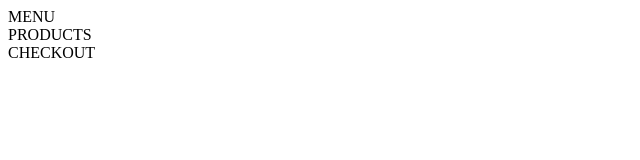
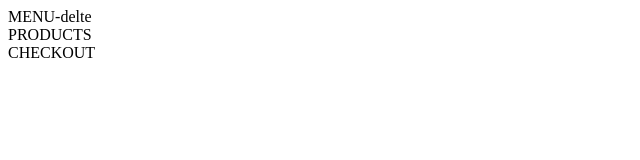
Before and after one commit to Lisbon-TV/45-grupe-food-delivery-platform, a website: page index.html in a window 1280 px wide. Shown: the full height of the page, 0-640 px from the left. Drawn offline with Linux system fonts and the light colour scheme.

```diff
--- a/index.html
+++ b/index.html
@@ -18,7 +18,7 @@
 <body>
     <main>
         <aside>
-            <div class="menu">MENU</div>
+            <div class="menu">MENU-delte</div>
         </aside>
         <section>
             <div calss="filters">
```
